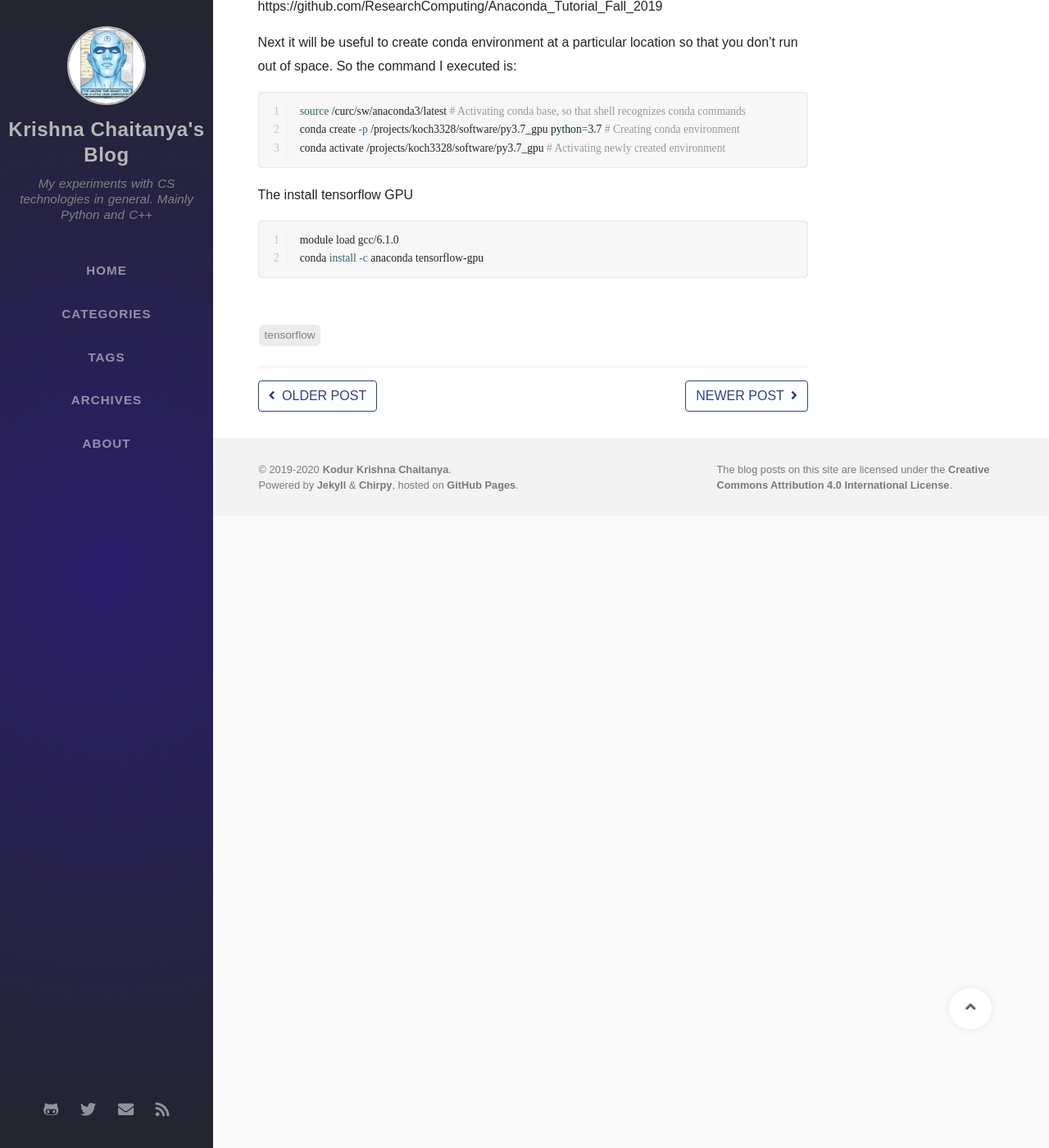
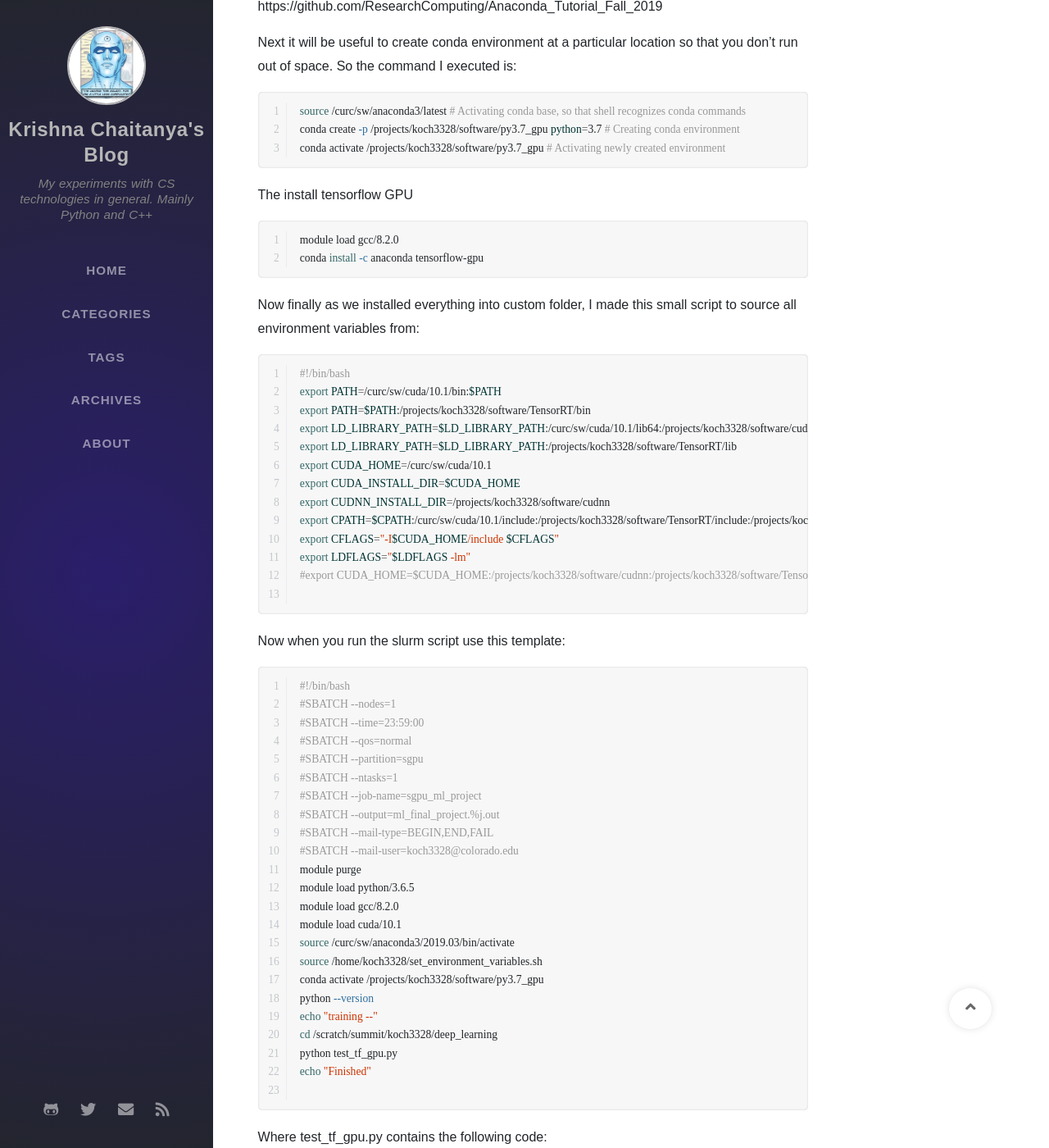
Before and after one commit to krishnachaitanya9/krishnachaitanya9.github.io, a Jekyll site: the page built from _posts/2020-03-19-Install tensorflow V2 in CU Boulder Supercomputer.md, in a window 1280 px wide and 1400 px high, scrolled down 1680 px. Shown: the whole window at 82% size. Built offline with Jekyll 4.4.1, drawn with Linux system fonts in a browser that asks for light colours; nearby versions of some CDN libraries; some web fonts are replaced; some of the changed text lies outside the part shown.

Commit message:
Blog Content

````diff
--- a/_posts/2020-03-19-Install tensorflow V2 in CU Boulder Supercomputer.md
+++ b/_posts/2020-03-19-Install tensorflow V2 in CU Boulder Supercomputer.md
@@ -68,6 +68,66 @@ conda activate /projects/koch3328/software/py3.7_gpu # Activating newly created
 The install tensorflow GPU
 
 ```bash
-module load gcc/6.1.0
+module load gcc/8.2.0
 conda install -c anaconda tensorflow-gpu
 ```
+
+Now finally as we installed everything into custom folder, I made this small script to source all environment variables from:
+
+```bash
+#!/bin/bash
+export PATH=/curc/sw/cuda/10.1/bin:$PATH
+export PATH=$PATH:/projects/koch3328/software/TensorRT/bin
+export LD_LIBRARY_PATH=$LD_LIBRARY_PATH:/curc/sw/cuda/10.1/lib64:/projects/koch3328/software/cudnn/lib64
+export LD_LIBRARY_PATH=$LD_LIBRARY_PATH:/projects/koch3328/software/TensorRT/lib
+export CUDA_HOME=/curc/sw/cuda/10.1
+export CUDA_INSTALL_DIR=$CUDA_HOME
+export CUDNN_INSTALL_DIR=/projects/koch3328/software/cudnn
+export CPATH=$CPATH:/curc/sw/cuda/10.1/include:/projects/koch3328/software/TensorRT/include:/projects/koch3328/software/cudnn/include
+export CFLAGS="-I$CUDA_HOME/include $CFLAGS"
+export LDFLAGS="$LDFLAGS -lm"
+#export CUDA_HOME=$CUDA_HOME:/projects/koch3328/software/cudnn:/projects/koch3328/software/TensorRT
+
+```
+
+Now when you run the slurm script use this template:
+
+```bash
+#!/bin/bash
+#SBATCH --nodes=1
+#SBATCH --time=23:59:00
+#SBATCH --qos=normal
+#SBATCH --partition=sgpu
+#SBATCH --ntasks=1
+#SBATCH --job-name=sgpu_ml_project
+#SBATCH --output=ml_final_project.%j.out
+#SBATCH --mail-type=BEGIN,END,FAIL
+#SBATCH --mail-user=koch3328@colorado.edu
+module purge
+module load python/3.6.5
+module load gcc/8.2.0
+module load cuda/10.1
+source /curc/sw/anaconda3/2019.03/bin/activate
+source /home/koch3328/set_environment_variables.sh
+conda activate /projects/koch3328/software/py3.7_gpu
+python --version
+echo "training --"
+cd /scratch/summit/koch3328/deep_learning
+python test_tf_gpu.py
+echo "Finished"
+
+```
+
+Where test_tf_gpu.py contains the following code:
+
+```python
+import tensorflow as tf
+
+if __name__ == "__main__":
+    if tf.test.gpu_device_name():
+        print('Default GPU Device:{}'.format(tf.test.gpu_device_name()))
+    else:
+        print("Please install GPU version of TF")
+```
+
+Which printed out that infact I was using GPU. That's the way I setup running my GAN models in GPU.
````
